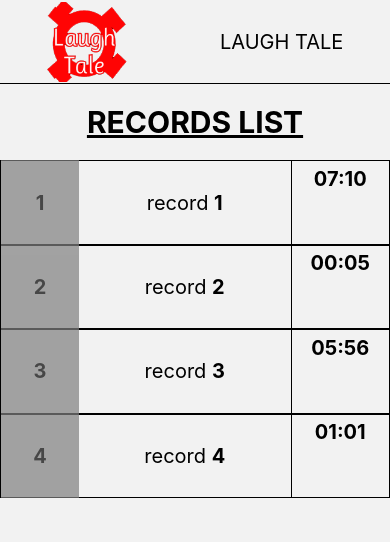
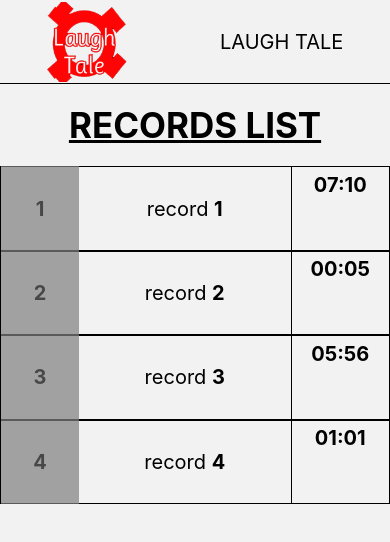
Before and after one commit to yacine-21/Application_Mobile_T-C, a React Native app: screen /List in a window 390 px wide. Shown: the top 542 px of the page. Built offline with nearby package versions, Linux system fonts and the light colour scheme; some icons are missing; what react-native-audio-recorder-player would draw is missing.

Commit message:
quick fix

```diff
--- a/component/Card.js
+++ b/component/Card.js
@@ -42,16 +42,6 @@ const checkPermission = async () => {
 
 const audioRecorderPlayer = new AudioRecorderPlayer();
 
-const onPausePlay = async () => {
-  await audioRecorderPlayer.pausePlayer();
-};
-
-const onStopPlay = async () => {
-  console.log('onStopPlay');
-  audioRecorderPlayer.stopPlayer();
-  audioRecorderPlayer.removePlayBackListener();
-};
-
 const Card = ({item, navigation}) => {
   useEffect(() => {
     checkPermission();
@@ -66,7 +56,16 @@ const Card = ({item, navigation}) => {
   const [currentDurationSec, setCurrentDurationSec] = useState(0);
   const [playTime, setPlayTime] = useState('');
   const [duration, setDuration] = useState('');
-  const [test, setTest] = useState(true);
+
+  const onPausePlay = async () => {
+    await audioRecorderPlayer.pausePlayer();
+  };
+
+  const onStopPlay = async () => {
+    console.log('onStopPlay');
+    audioRecorderPlayer.stopPlayer();
+    audioRecorderPlayer.removePlayBackListener();
+  };
 
   const onStartRecord = async () => {
     const result = await audioRecorderPlayer.startRecorder();
--- a/view/Laugh.js
+++ b/view/Laugh.js
@@ -90,9 +90,7 @@ const Laugh = ({navigation}) => {
       <Header />
       <FlatList
         data={data}
-        renderItem={({item, index}) => (
-          <Card navigation={navigation} item={item} />
-        )}
+        renderItem={({item}) => <Card navigation={navigation} item={item} />}
         keyExtractor={(item, index) => index}
         numColumns={2}
       />
--- a/view/List.js
+++ b/view/List.js
@@ -24,7 +24,7 @@ const styles = StyleSheet.create({
   },
   title: {
     color: 'black',
-    fontSize: 30,
+    fontSize: 35,
     fontWeight: 'bold',
     textAlign: 'center',
     marginTop: 20,
```
Also changed, not shown: 1 other file (tests, documents, lock files or other folders).
